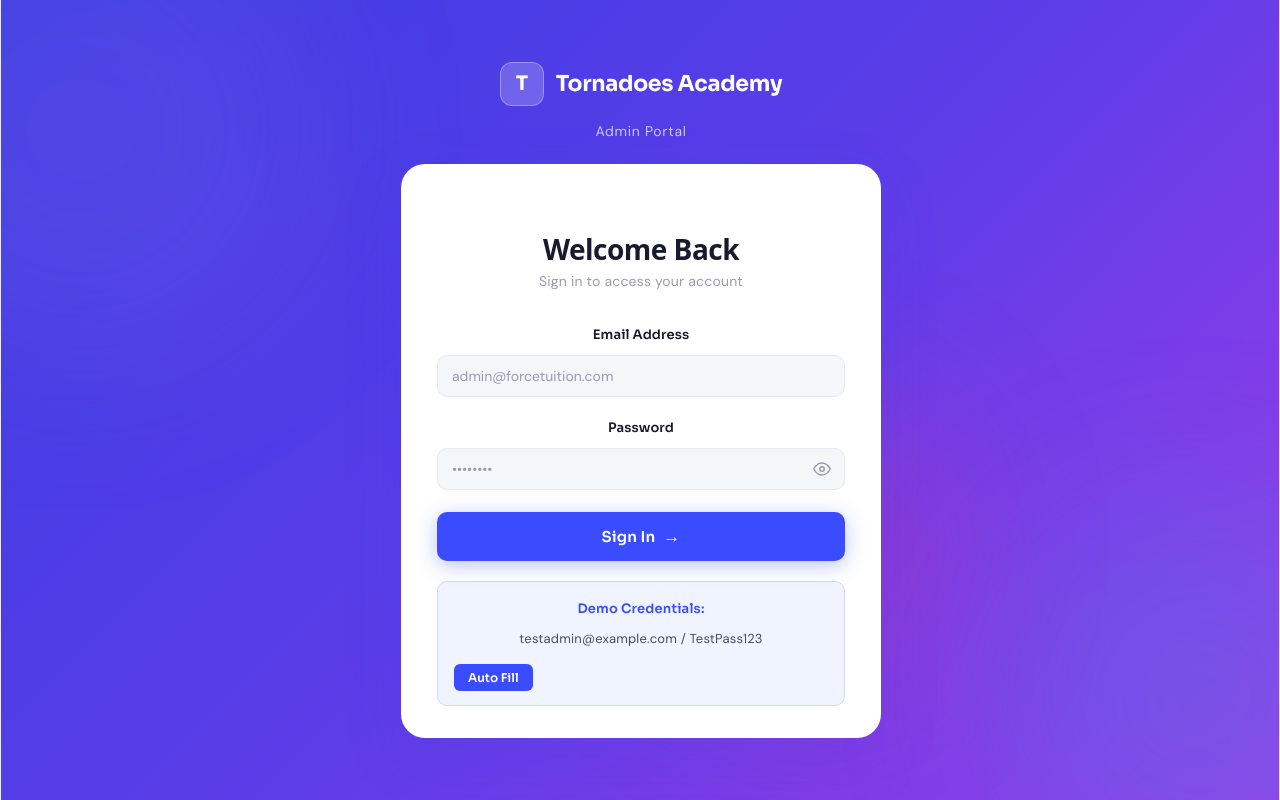
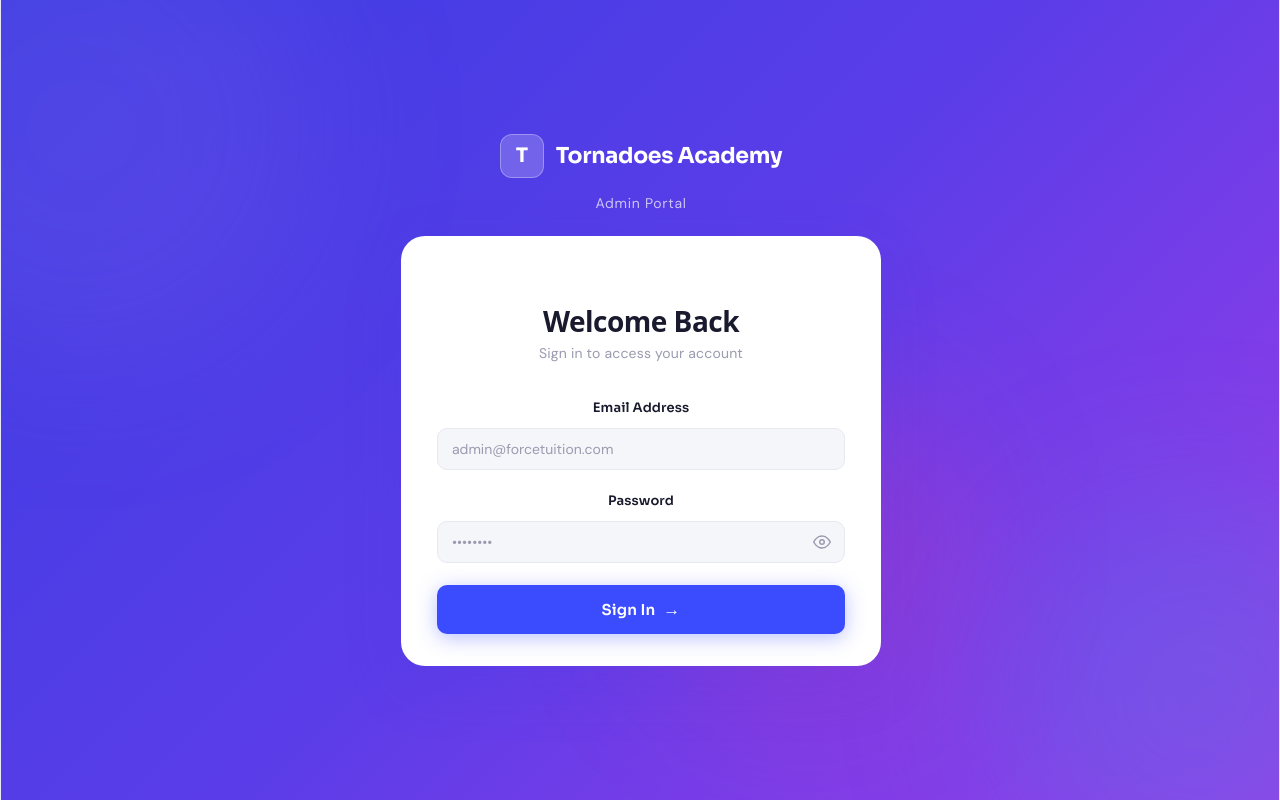
Before and after one commit to tv607676-bit/tornadoes-admin, a React (Vite) app: page / in a window 1280 px wide. Built offline with nearby package versions, Linux system fonts and the light colour scheme.

Commit message:
Update Login.tsx

```diff
--- a/src/pages/Login.tsx
+++ b/src/pages/Login.tsx
@@ -123,19 +123,7 @@ export default function Login({ onLogin }: LoginProps) {
             </button>
           </form>
 
-          <div className="demo-box">
-            <p className="demo-title">Demo Credentials:</p>
-            <p className="demo-cred">testadmin@example.com / TestPass123</p>
-            <button
-              className="demo-fill-btn"
-              onClick={() => {
-                setEmail("testadmin@example.com");
-                setPassword("TestPass123");
-              }}
-            >
-              Auto Fill
-            </button>
-          </div>
+
         </div>
       </div>
     </div>
```
